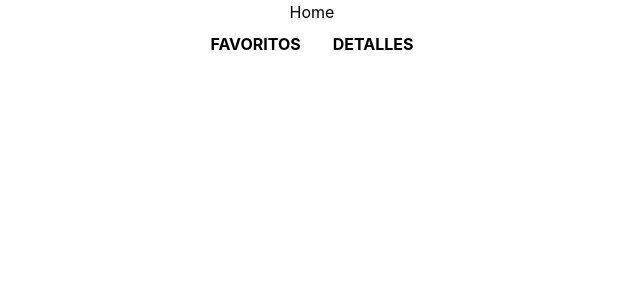
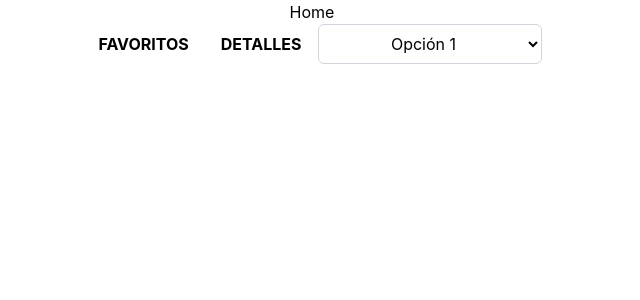
Before and after one commit to Sofia-Nb/PWA-GRUPO-13-TP2, a React (Vite) app: page / in a window 1280 px wide. Shown: the top 300 px of the page, without its empty margins (328-968 px from the left). Built offline with nearby package versions, Linux system fonts and the light colour scheme.

Commit message:
Creación del componente Select

```diff
--- /dev/null
+++ b/src/components/Select/Select.jsx
@@ -0,0 +1,13 @@
+const Select = ({ opciones, onChange }) => {
+    return (
+        <select className= "w-48 sm:w-56 px-3 py-2 border border-gray-300 rounded-md text-center" onChange={onChange}>
+            {opciones.map((opcion, index) => (
+                <option key={index} value={opcion.value}>
+                    {opcion.label}
+                </option>
+            ))}
+        </select>
+    );
+}
+
+export default Select;
--- a/src/pages/Home/Home.jsx
+++ b/src/pages/Home/Home.jsx
@@ -1,6 +1,7 @@
 import React from "react";
 import { Routes } from "../../const/routes";
 import { useNavigate } from "react-router-dom";
+import  Select  from "../../components/Select/Select";
 
 export const Home = () => {
   const navigation = useNavigate();
@@ -18,6 +19,18 @@ export const Home = () => {
           navigation(Routes.details);
         }}> DETALLES
       </button>
+
+      <Select
+      opciones={[
+        { label: "Opción 1", value: "opcion1" },
+        { label: "Opción 2", value: "opcion2" },
+        { label: "Opción 3", value: "opcion3" },
+      ]}
+      onChange={(e) => {
+        console.log("Seleccionaste:", e.target.value);
+      }}
+    />
+
     </>
   );
 };
```
Also changed, not shown: 1 other file (tests, documents, lock files or other folders).
